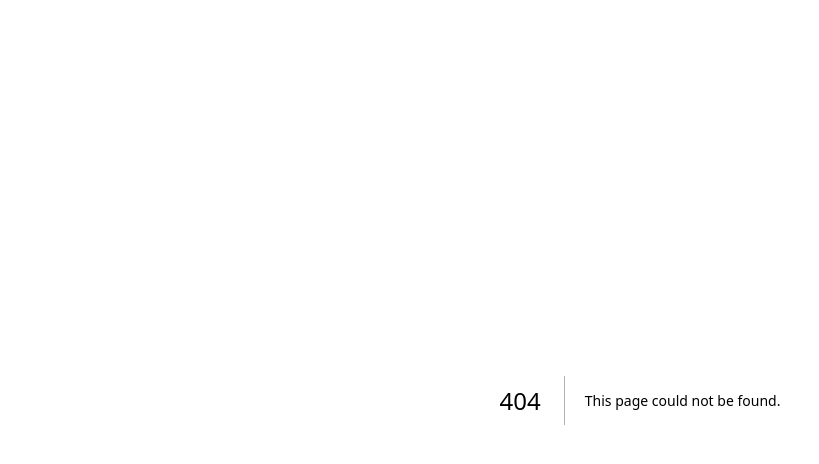
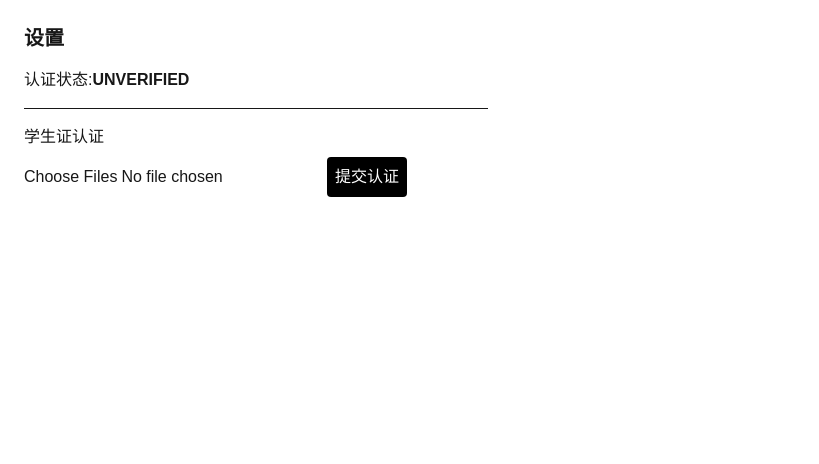
Before and after one commit to hhuang999/ust-inform-trade-cff, a Next.js app: page /settings in a window 1280 px wide. Before the commit this address had no page. Shown: the top 464 px of the page, without its empty margins (0-819 px from the left). Built offline with nearby package versions, Linux system fonts and the light colour scheme; no server answers; the database is empty; sample sign-in values are in the browser's storage.

Commit message:
feat(verification): student-id submission on settings page

```diff
--- /dev/null
+++ b/src/app/(app)/settings/actions.ts
@@ -0,0 +1,52 @@
+"use server";
+
+import { revalidatePath } from "next/cache";
+import { auth } from "@/lib/auth";
+import { prisma } from "@/lib/db";
+import { canSubmitVerification } from "@/lib/verification/state-machine";
+import { createNotification } from "@/lib/notifications";
+
+export type SubmitState = { error?: string; ok?: boolean };
+
+export async function submitVerificationAction(_prev: SubmitState, formData: FormData): Promise<SubmitState> {
+  const session = await auth();
+  if (!session?.user?.id) return { error: "请先登录" };
+
+  const user = await prisma.user.findUnique({ where: { id: session.user.id } });
+  if (!user) return { error: "用户不存在" };
+  if (!canSubmitVerification(user.verificationStatus)) {
+    return { error: "当前状态无法提交认证(审核中或已认证)" };
+  }
+
+  const keys = String(formData.get("photoKeys") ?? "")
+    .split(",")
+    .map((s) => s.trim())
+    .filter(Boolean);
+  if (keys.length === 0) return { error: "请上传至少一张学生证照片" };
+
+  // 已有 PENDING 则不允许(并发兜底)
+  const pending = await prisma.verificationRequest.findFirst({
+    where: { userId: user.id, status: "PENDING" },
+  });
+  if (pending) return { error: "已有待审核的申请" };
+
+  await prisma.verificationRequest.create({
+    data: { userId: user.id, photoKeys: keys },
+  });
+  await prisma.user.update({
+    where: { id: user.id },
+    data: { verificationStatus: "PENDING" },
+  });
+
+  // 通知(占位:可后续给管理员发;此处仅给用户自己留痕)
+  await createNotification({
+    userId: user.id,
+    type: "verification_submitted",
+    title: "认证申请已提交",
+    body: "你的学生证认证申请已提交,等待管理员审核。",
+    link: "/settings",
+  });
+
+  revalidatePath("/settings");
+  return { ok: true };
+}
--- /dev/null
+++ b/src/app/(app)/settings/page.tsx
@@ -0,0 +1,14 @@
+import { auth } from "@/lib/auth";
+import { prisma } from "@/lib/db";
+import { redirect } from "next/navigation";
+import SettingsForm from "./settings-form";
+
+export default async function SettingsPage() {
+  const session = await auth();
+  if (!session?.user?.id) redirect("/login");
+  const user = await prisma.user.findUnique({
+    where: { id: session.user.id },
+    select: { verificationStatus: true },
+  });
+  return <SettingsForm verificationStatus={user?.verificationStatus ?? "UNVERIFIED"} />;
+}
--- /dev/null
+++ b/src/app/(app)/settings/settings-form.tsx
@@ -0,0 +1,45 @@
+"use client";
+
+import { useActionState, useState } from "react";
+import { submitVerificationAction, type SubmitState } from "./actions";
+
+export default function SettingsForm({ verificationStatus }: { verificationStatus: string }) {
+  const [keys, setKeys] = useState<string[]>([]);
+  const [state, formAction] = useActionState<SubmitState, FormData>(submitVerificationAction, {});
+
+  async function handleFile(e: React.ChangeEvent<HTMLInputElement>) {
+    const files = Array.from(e.target.files ?? []);
+    const uploaded: string[] = [];
+    for (const file of files) {
+      const { post, key } = await fetch("/api/upload-url", {
+        method: "POST",
+        headers: { "Content-Type": "application/json" },
+        body: JSON.stringify({ purpose: "student-id" }),
+      }).then((r) => r.json());
+
+      const form = new FormData();
+      Object.entries(post.fields).forEach(([k, v]) => form.append(k, v as string));
+      form.append("Content-Type", file.type); // 匹配 presign 的 starts-with image/ 条件
+      form.append("file", file); // file 必须最后追加
+      await fetch(post.url, { method: "POST", body: form });
+      uploaded.push(key);
+    }
+    setKeys(uploaded);
+  }
+
+  return (
+    <div className="max-w-lg space-y-4 p-6">
+      <h1 className="text-xl font-semibold">设置</h1>
+      <p>认证状态:<strong>{verificationStatus}</strong></p>
+
+      <form action={formAction} className="space-y-2 border-t pt-4">
+        <h2 className="font-medium">学生证认证</h2>
+        <input type="file" accept="image/*" multiple onChange={handleFile} />
+        <input type="hidden" name="photoKeys" value={keys.join(",")} />
+        {state.error && <p className="text-red-600">{state.error}</p>}
+        {state.ok && <p className="text-green-600">已提交,等待审核。</p>}
+        <button type="submit" className="rounded bg-black p-2 text-white">提交认证</button>
+      </form>
+    </div>
+  );
+}
```
